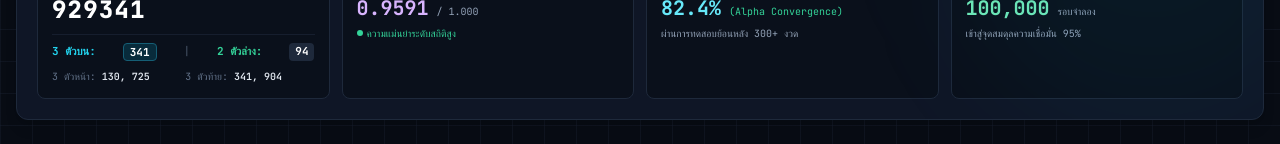
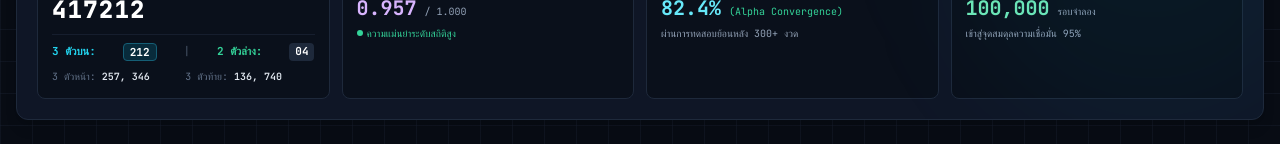
Before and after one commit to dechaphoprre-hub/quant-lotto, a React (Vite) app: page / in a window 1280 px wide. Shown: the part 643-787 px from the top of the page. Built offline with nearby package versions, Linux system fonts and the light colour scheme.

Commit message:
fix: update 2026-09-01 Thai draw to exact official GLO sheet (417212 / 04 / 257, 346 / 136, 740)

```diff
--- a/src/data/lotteryData.ts
+++ b/src/data/lotteryData.ts
@@ -12,17 +12,17 @@
     "date": "2026-09-01",
     "dayOfWeekTh": "อังคาร",
     "drawNumber": "งวด 1 ก.ย. 69",
-    "topPrize": "929341",
-    "twoDigitTop": "41",
-    "twoDigitBottom": "94",
-    "threeDigitTop": "341",
-    "threeDigitFront": [
-      "130",
-      "725"
-    ],
-    "threeDigitBack": [
-      "341",
-      "904"
+    "topPrize": "417212",
+    "twoDigitTop": "12",
+    "twoDigitBottom": "04",
+    "threeDigitTop": "212",
+    "threeDigitFront": [
+      "257",
+      "346"
+    ],
+    "threeDigitBack": [
+      "136",
+      "740"
     ]
   },
   {
--- a/src/services/storageService.ts
+++ b/src/services/storageService.ts
@@ -2,7 +2,7 @@
 import { validateDrawRecord, sanitizeDrawDataset } from './dataValidator';
 
 const STORAGE_PREFIX = 'quantlotto_dataset_';
-const STORAGE_VERSION = 'v3_';
+const STORAGE_VERSION = 'v4_';
 
 /**
  * Storage Service: Manages client-side persistence and zero-latency caching
```
